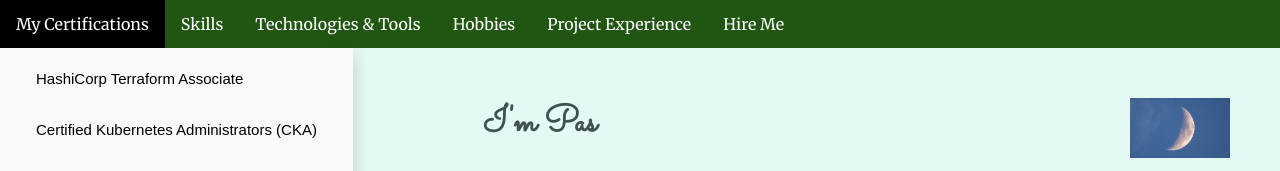
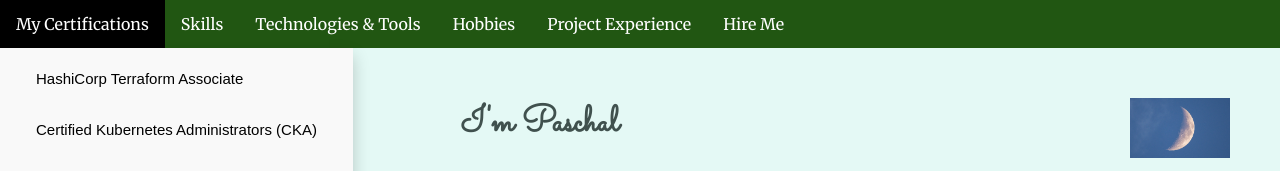
Before and after one commit to pasdevops/profile-project, a plain HTML site: page index.html in a window 1280 px wide. Shown: the top 171 px of the page. Drawn offline with Linux system fonts and the light colour scheme.

```diff
--- a/index.html
+++ b/index.html
@@ -91,7 +91,7 @@
         <img class="top-cloud" src="images/cloud.png" alt="cloud-img">
         <img class="moon-cloud" src="images/moon.png" alt="moon-img">
 
-        <h1> I'm Pas </h1>
+        <h1> I'm Paschal</h1>
         <p> I wanted to take a moment to introduce myself and share my background as a DevOps and Frontend Engineer.</p>
         <p> My name is Pas, and I have a passion for bridging the gap between development and operations, while also designing user-friendly and visually appealing frontend interfaces. Over the years, I've honed my skills in both areas and have a track record of delivering high-quality software solutions. </p>
         <p> I am dedicated to automating and streamlining workflows to improve the development and deployment processes. I also have experience in optimizing frontend performance and creating intuitive user interfaces that enhance the end-user experience. </p>
```
